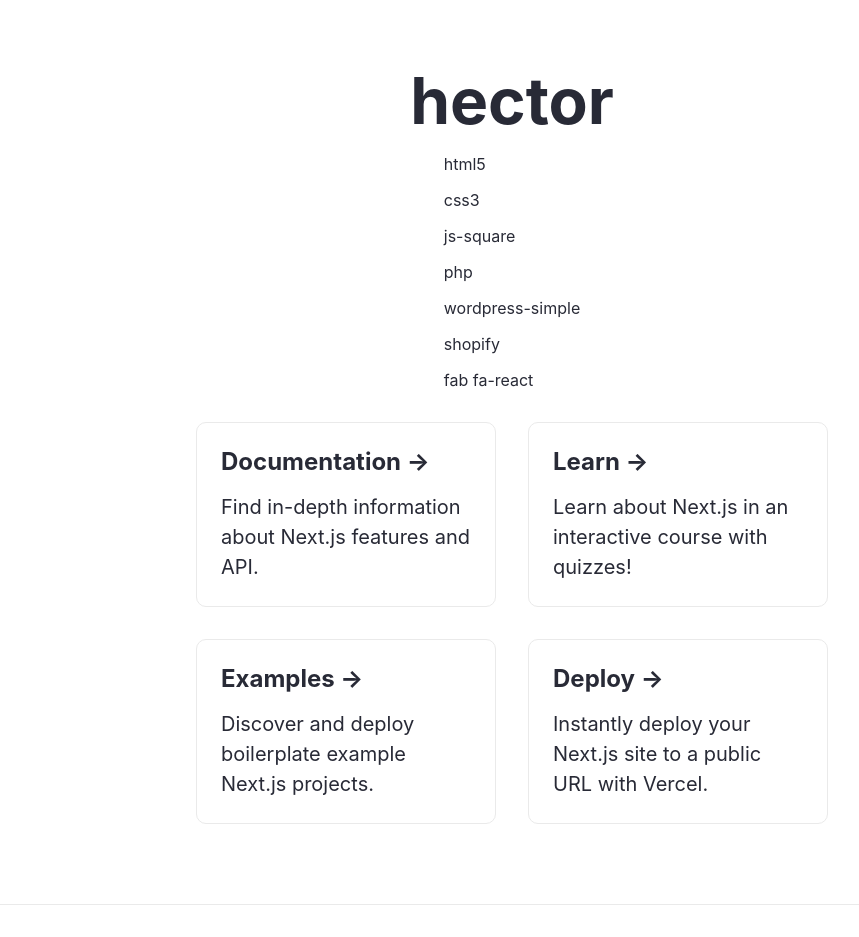
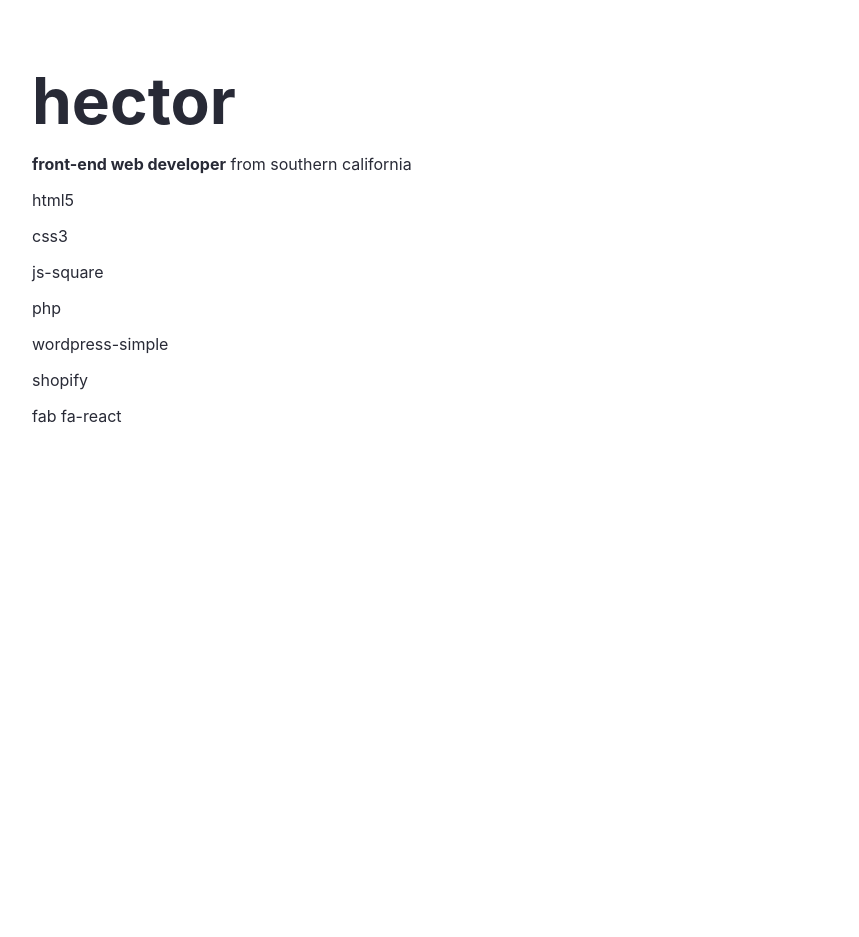
Before and after one commit to hcardonaweb/hectorcardona.com, a Next.js app: page / in a window 1280 px wide. Shown: the top 937 px of the page, without its empty margins (128-987 px from the left). After the commit the page ends 800 px from the top, so only its background shows below. Built offline with nearby package versions, Linux system fonts and the light colour scheme.

Commit message:
Removed unwanted components and updated some css

```diff
--- a/components/Hello.js
+++ b/components/Hello.js
@@ -2,6 +2,9 @@
 
 export default function Hello(){
     return (
-        <h1 className={styles.title}>hector</h1>
+        <div className={styles.container}>
+            <h1 className={styles.title}>hector</h1>
+            <p><strong>front-end web developer</strong> from southern california</p>
+        </div>
     );
 }
--- a/components/Technologies.js
+++ b/components/Technologies.js
@@ -1,5 +1,5 @@
-export default function Brand() {
-    const brands = [
+export default function Technologies() {
+    const tech = [
         {
             id: 0,
             name: 'HTML',
@@ -32,8 +32,9 @@
     ]
 
     return <div className="techBrands">
-        {brands.map((brand, index) => {
+        {tech.map((brand, index) => {
         return <div key={index} className="col">
+            <i className={brand.brandClass}></i>
             <p>{brand.brandClass}</p>
         </div>
     })}
--- a/pages/index.js
+++ b/pages/index.js
@@ -1,7 +1,6 @@
 import Head from 'next/head'
 import Hello from '../components/Hello'
-import Brand from '../components/Technologies'
-import Image from 'next/image'
+import Technologies from '../components/Technologies'
 import styles from '../styles/Home.module.css'
 
 export default function Home() {
@@ -15,55 +14,8 @@
 
       <main className={styles.main}>
         <Hello />
-        <Brand />
-        {/* <p className={styles.description}>
-          Get started by editing{' '}
-          <code className={styles.code}>pages/index.js</code>
-        </p> */}
-
-        <div className={styles.grid}>
-          <a href="https://nextjs.org/docs" className={styles.card}>
-            <h2>Documentation &rarr;</h2>
-            <p>Find in-depth information about Next.js features and API.</p>
-          </a>
-
-          <a href="https://nextjs.org/learn" className={styles.card}>
-            <h2>Learn &rarr;</h2>
-            <p>Learn about Next.js in an interactive course with quizzes!</p>
-          </a>
-
-          <a
-            href="https://github.com/vercel/next.js/tree/master/examples"
-            className={styles.card}
-          >
-            <h2>Examples &rarr;</h2>
-            <p>Discover and deploy boilerplate example Next.js projects.</p>
-          </a>
-
-          <a
-            href="https://vercel.com/new?utm_source=create-next-app&utm_medium=default-template&utm_campaign=create-next-app"
-            className={styles.card}
-          >
-            <h2>Deploy &rarr;</h2>
-            <p>
-              Instantly deploy your Next.js site to a public URL with Vercel.
-            </p>
-          </a>
-        </div>
+        <Technologies />
       </main>
-
-      <footer className={styles.footer}>
-        <a
-          href="https://vercel.com?utm_source=create-next-app&utm_medium=default-template&utm_campaign=create-next-app"
-          target="_blank"
-          rel="noopener noreferrer"
-        >
-          Powered by{' '}
-          <span className={styles.logo}>
-            <Image src="/vercel.svg" alt="Vercel Logo" width={72} height={16} />
-          </span>
-        </a>
-      </footer>
     </div>
   )
 }
--- a/styles/Home.module.css
+++ b/styles/Home.module.css
@@ -1,15 +1,11 @@
 .container {
-  padding: 0 2rem;
+  margin: 0 auto;
+  max-width: 960px;
 }
 
 .main {
   min-height: 100vh;
   padding: 4rem 0;
-  flex: 1;
-  display: flex;
-  flex-direction: column;
-  justify-content: center;
-  align-items: center;
 }
 
 .footer {
@@ -43,11 +39,6 @@
   margin: 0;
   line-height: 1.15;
   font-size: 4rem;
-}
-
-.title,
-.description {
-  text-align: center;
 }
 
 .description {
--- a/styles/globals.css
+++ b/styles/globals.css
@@ -15,7 +15,7 @@
   box-sizing: border-box;
 }
 
-/* Theme Styling */
+/*** Theme Styling ***/
 
 /* Light mode */
 @media (prefers-color-scheme: light) {
```
Also changed, not shown: components/Footer.js (added).
